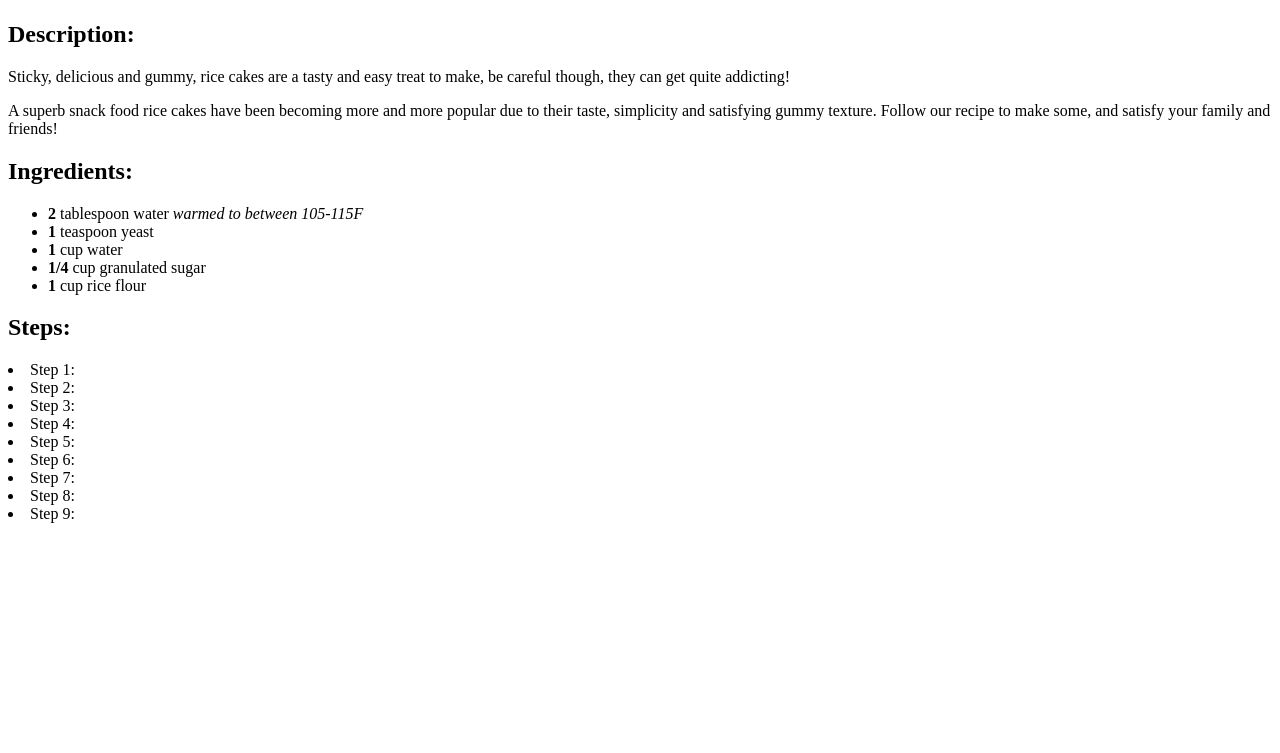
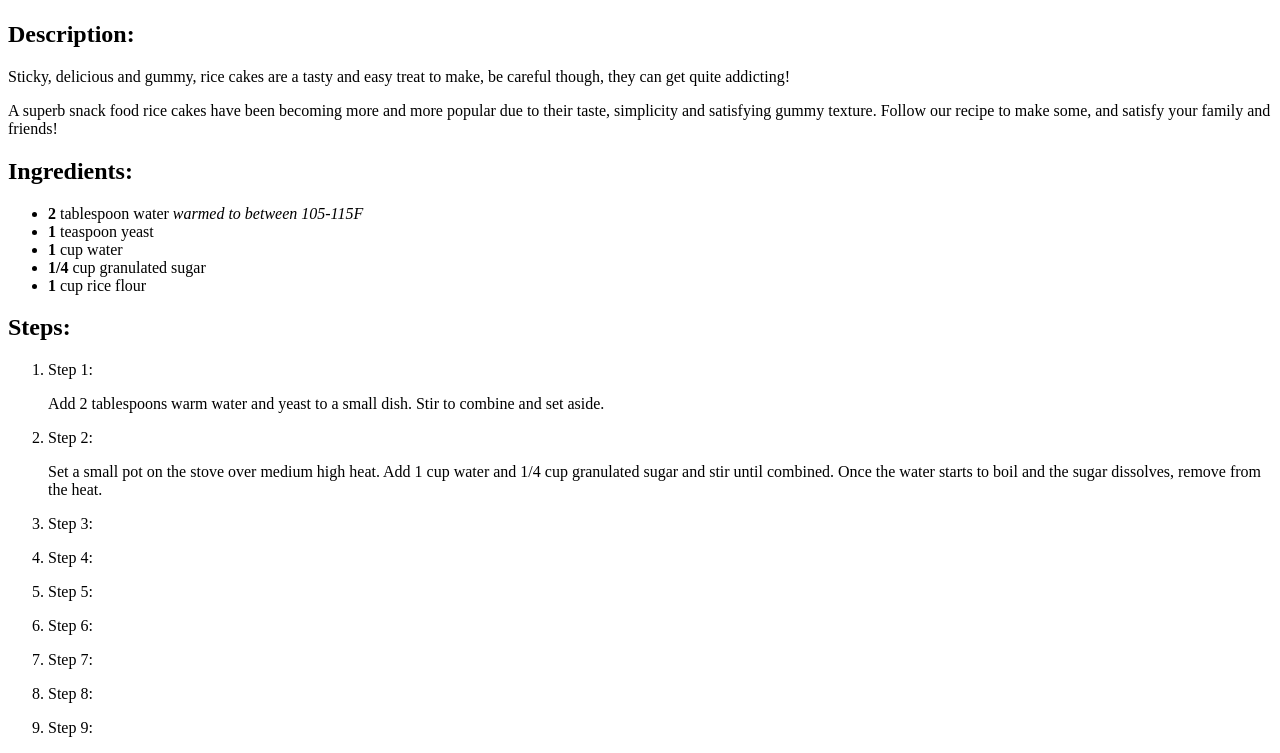
Before and after one commit to Schwertstreich/odin-recipes, a plain HTML site: page recipes/riceCakes.html in a window 1280 px wide. Shown: the part 583-1336 px from the top of the page. Before the commit the page ends 1114 px from the top, so only its background shows below. Drawn offline with Linux system fonts and the light colour scheme.

Commit message:
Mostly fixing the spacing between the lists.

```diff
--- a/recipes/riceCakes.html
+++ b/recipes/riceCakes.html
@@ -30,15 +30,44 @@
 
     <div>
         <h2>Steps:</h2>
-        <li>Step 1:</li>
-        <li>Step 2:</li>
-        <li>Step 3:</li>
-        <li>Step 4:</li>
-        <li>Step 5:</li>
-        <li>Step 6:</li>
-        <li>Step 7:</li>
-        <li>Step 8:</li>
-        <li>Step 9:</li>
+        <ol>
+            <li>Step 1:
+                <p>Add 2 tablespoons warm water and yeast to a small dish. Stir to combine and set aside.</p>
+            </li>
+
+            <li>Step 2:
+                <p>Set a small pot on the stove over medium high heat. Add 1 cup water and 1/4 cup granulated sugar and stir until combined.
+                   Once the water starts to boil and the sugar dissolves, remove from the heat.</p>
+            </li>
+
+            <li>Step 3:
+                <p></p>
+            </li>
+
+            <li>Step 4:
+                <p></p>
+            </li>
+
+            <li>Step 5:
+                <p></p>
+            </li>
+
+            <li>Step 6:
+                <p></p>
+            </li>
+
+            <li>Step 7:
+                <p></p>
+            </li>
+
+            <li>Step 8:
+                <p></p>
+            </li>
+
+            <li>Step 9:
+                <p></p>
+            </li>
+        </ol>
     </div>
 </body>
 </html>
```
